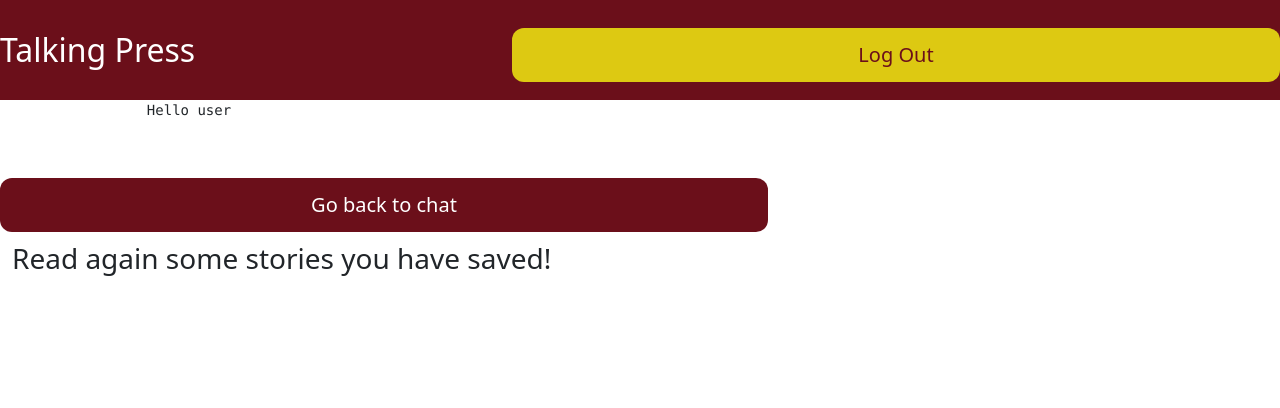
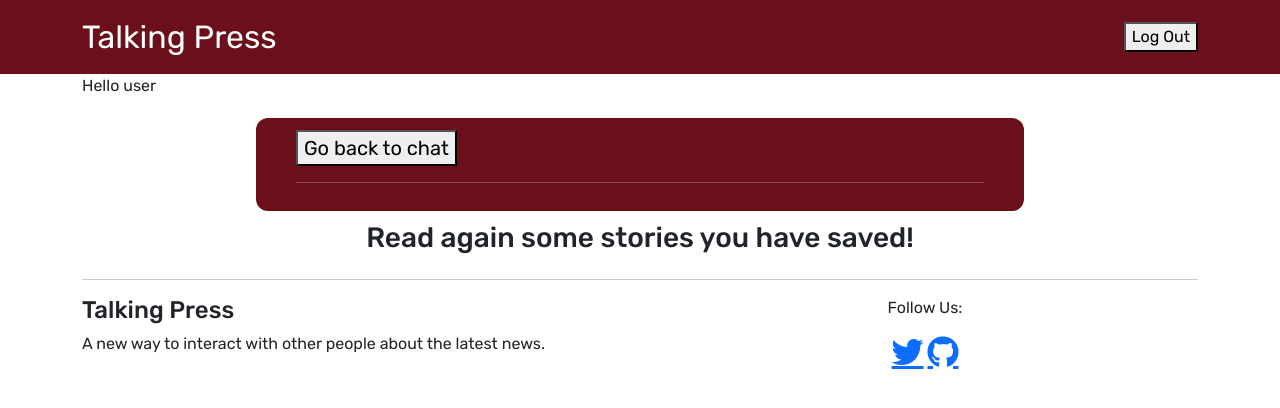
Before and after one commit to AndreaDipa/TalkingPress, a website: page app/private/profile.html in a window 1280 px wide. Drawn offline with nearby package versions, Linux system fonts and the light colour scheme; no server answers.

Commit message:
Update profile.html

```diff
--- a/app/private/profile.html
+++ b/app/private/profile.html
@@ -1,47 +1,62 @@
 <!DOCTYPE html>
-<html lang="en">
+<html lang = "en">
 <head>
-        <meta charset="UTF-8" />
-        <meta http-equiv="X-UA-Compatible" content="IE=edge" />
-        <meta name="viewport" content="width=device-width, initial-scale=1.0" />
+    <meta charset="UTF-8">
+    <meta http-equiv="X-UA-Compatible" content="IE=edge">
+    <meta name="viewport" content="width=device-width, initial-scale=1.0">
+    <title>TalkingPress - Your profile</title>
 
-        <link rel="stylesheet" href="./style/profile.css" />
+    <link href="https://cdn.jsdelivr.net/npm/bootstrap@5.0.1/dist/css/bootstrap.min.css" rel="stylesheet" integrity="sha384-+0n0xVW2eSR5OomGNYDnhzAbDsOXxcvSN1TPprVMTNDbiYZCxYbOOl7+AMvyTG2x" crossorigin="anonymous">
+    <script src="https://cdn.jsdelivr.net/npm/bootstrap@5.0.1/dist/js/bootstrap.bundle.min.js" integrity="sha384-gtEjrD/SeCtmISkJkNUaaKMoLD0//ElJ19smozuHV6z3Iehds+3Ulb9Bn9Plx0x4" crossorigin="anonymous"></script>
 
-        <link
-            rel="stylesheet"
-            href="../assets/lib/bootstrap-5.0.0-beta3-dist/css/bootstrap.min.css"
-        />
-        <script src="../assets/lib/bootstrap-5.0.0-beta3-dist/js/bootstrap.min.js"></script>
+    <link rel="stylesheet" href="https://use.fontawesome.com/releases/v5.15.3/css/all.css" integrity="sha384-SZXxX4whJ79/gErwcOYf+zWLeJdY/qpuqC4cAa9rOGUstPomtqpuNWT9wdPEn2fk" crossorigin="anonymous">
 
-        <title>TalkingPress - Your profile</title>
+    <link rel="stylesheet" href="./style/profile.css">
 </head>
 
 <body>
+    <!--NAVBAR-->
+
     <nav class="navbar navbar-light" id="mynav">
-            <a class="navbar-brand" id="tp" href="">Talking Press</a>
+        <div class="container-lg">
+            <a class="navbar-brand" id="tp" href="../../home.html" >Talking Press</a>
 
-            <button onclick="window.location.href='/logout'" id="logout">
-                Log Out
-            </button>
+            <button onclick="window.location.href='/logout'" id="logoutbutton">Log Out</button>
+        </div>
     </nav>
 
-        <div class="container-fluid" id="my-body">
-            <div class="row" id="hellobody">
-                <pre>
-                <a id="hello">Hello </a><a id="hellouser">user</a>
-            </pre>
+    <!--USERNAME-->
 
-                <button
-                    onclick="window.location.href='../../home.html'"
-                    id="chat"
-                >
-                    Go back to chat
-                </button>
+    <div class="container-lg" id="hello-body">
+        <a id="hello">Hello </a>
+        <a id="hellouser">user</a>
     </div>
 
-            <div class="row" id="body-stories">
-                <h3 id="storie">Read again some stories you have saved!</h3>
-                <pre class="textstories" id="stories"></pre>
+    <div class="container-lg" id="chat">
+        <button onclick="window.location.href='../../home.html'" id="chatbutton">Go back to chat</button>
+        <hr style="clear: both;">
+    </div>
+
+    <!--CONTENT-->
+
+    <div class="row" id="stories-body">
+        <h3 style="text-align: center;">Read again some stories you have saved!</h3>
+    </div>
+
+    <!--FOOTER-->
+
+    <div class="container-lg">
+        <hr>
+        <div class="row" id="footer-cont">
+            <div class="col">
+                <h4>Talking Press</h5>
+                <p>A new way to interact with other people about the latest news.</p>
+            </div>
+            <div class="col text-center">
+                <p>Follow Us:</p>
+                <a href="#" class="fab fa-twitter fa-2x"></a>
+                <a href="#" class="fab fa-github fa-2x"></a>
+            </div>
         </div>
     </div>
 
```
Lines whose indentation alone changed are shown as unchanged.
